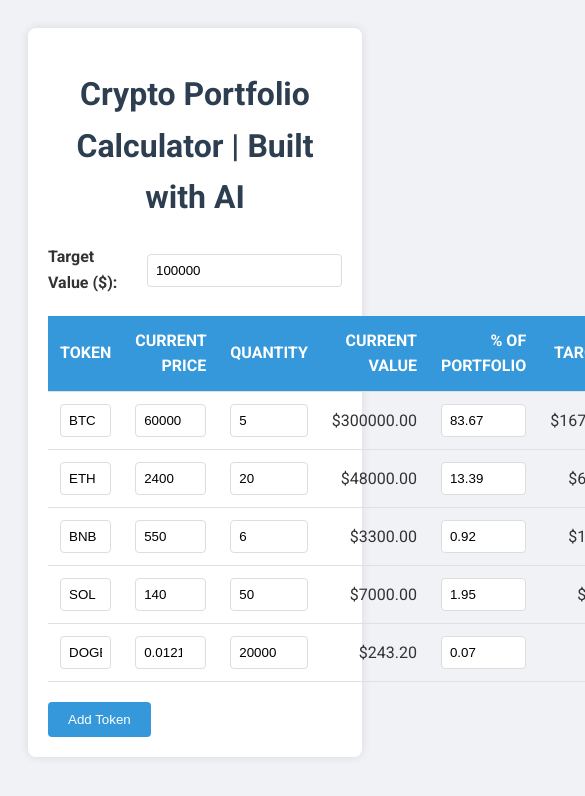
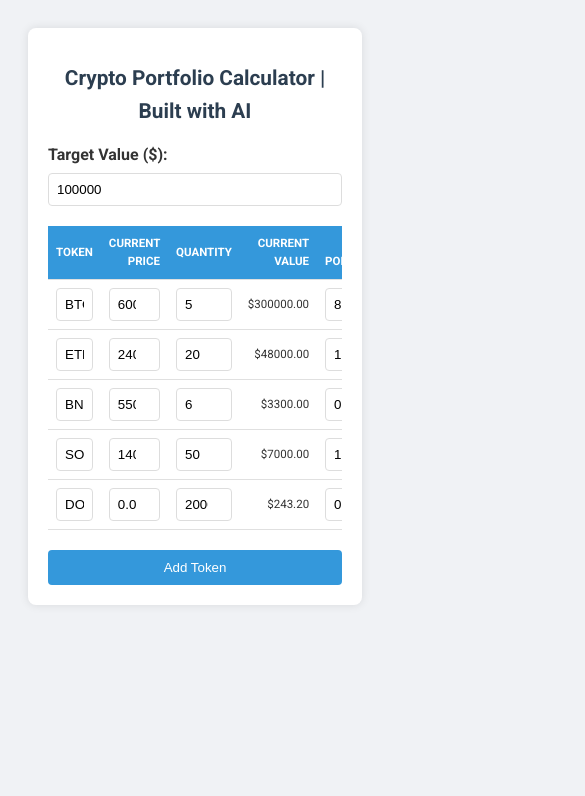
Before and after one commit to ezesundayeze/crypto-portfolio-calculator, a plain HTML site: page index.html in a window 390 px wide. Shown: the top 796 px of the page, 585 px wide, since content can reach past the window. Drawn offline with Linux system fonts and the light colour scheme.

Commit message:
make table responsive

```diff
--- a/index.html
+++ b/index.html
@@ -103,6 +103,57 @@
         .target-input input {
             width: 200px;
         }
+
+        @media (max-width: 768px) {
+            h1 {
+                font-size: 1.5em;
+                /* Smaller font size for smaller screens */
+            }
+
+            .target-input {
+                flex-direction: column;
+                /* Stack label and input */
+                align-items: flex-start;
+                /* Align to start */
+            }
+
+            .target-input label {
+                margin-bottom: 5px;
+                /* Add margin for spacing */
+            }
+
+            .target-input input {
+                width: 100%;
+                /* Full width on small screens */
+                max-width: none;
+                /* Remove max-width */
+            }
+
+            th,
+            td {
+                padding: 8px;
+                /* Reduce padding for smaller screens */
+                font-size: 0.9em;
+                /* Smaller font size for smaller screens */
+            }
+
+            button {
+                width: 100%;
+                /* Full width for buttons on small screens */
+            }
+        }
+
+        @media (max-width: 480px) {
+            h1 {
+                font-size: 1.3em;
+                /* Smaller font size for very small screens */
+            }
+
+            table {
+                font-size: 0.8em;
+                /* Smaller font size for table */
+            }
+        }
     </style>
 </head>
 
@@ -113,6 +164,8 @@
             <label for="targetValue">Target Value ($):</label>
             <input type="number" id="targetValue" value="100000" onchange="updateTarget(this.value)">
         </div>
+        <div style="overflow-x:auto;">
+
             <table id="portfolioTable">
                 <thead>
                     <tr>
@@ -130,6 +183,7 @@
                     <!-- Table rows will be inserted here by JavaScript -->
                 </tbody>
             </table>
+        </div>
         <button id="addRowBtn">Add Token</button>
     </div>
     <script src="app.js"></script>
```
Lines whose indentation alone changed are shown as unchanged.
